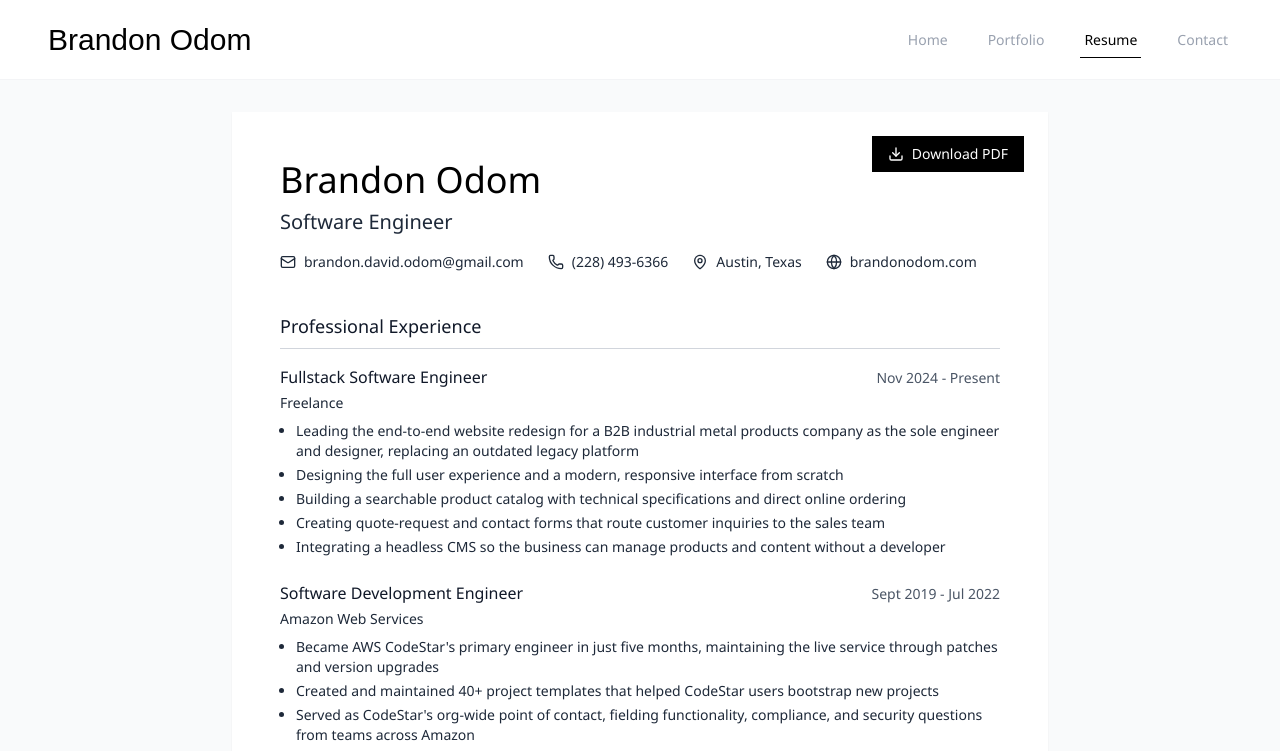
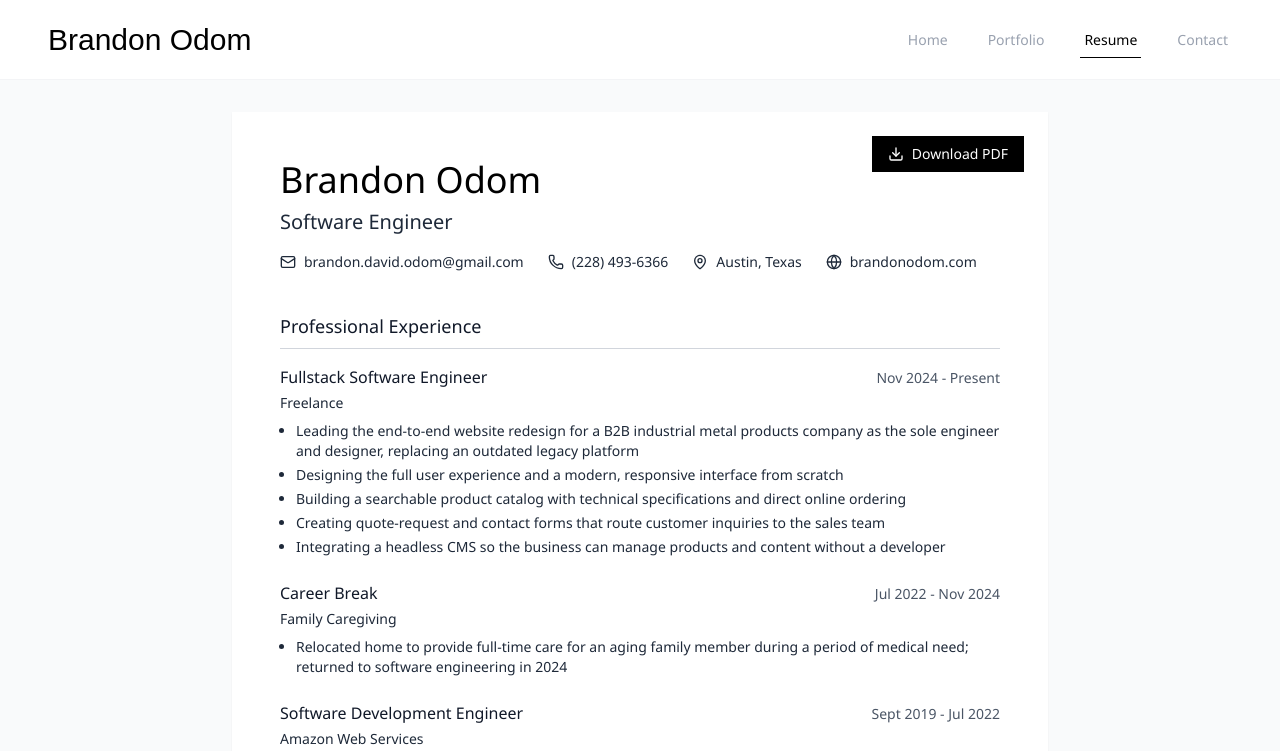
Before and after one commit to girrig/brandonodom.com, a Next.js app in the folder brandonodom.com/: page /resume in a window 1280 px wide. Shown: the top 751 px of the page. Built offline with nearby package versions, Linux system fonts and the light colour scheme; a web font is replaced by a local one.

Commit message:
Added career break to resume

```diff
--- a/brandonodom.com/components/resume/ResumeContent.tsx
+++ b/brandonodom.com/components/resume/ResumeContent.tsx
@@ -95,6 +95,25 @@ const ResumeContent = ({ onDownload }: ResumeContentProps) => {
             <li>
               Integrating a headless CMS so the business can manage products and
               content without a developer
+            </li>
+          </ul>
+        </div>
+
+        <div className="mb-6 break-inside-avoid">
+          <div className="flex justify-between items-baseline mb-1">
+            <h4 className="text-base font-medium text-gray-900">
+              Career Break
+            </h4>
+            <span className="text-sm text-gray-600">Jul 2022 - Nov 2024</span>
+          </div>
+          <div className="text-sm font-medium text-gray-800 mb-2">
+            Family Caregiving
+          </div>
+          <ul className="text-sm text-gray-800 space-y-1 pl-4 list-disc">
+            <li>
+              Relocated home to provide full-time care for an aging family
+              member during a period of medical need; returned to software
+              engineering in 2024
             </li>
           </ul>
         </div>
```
